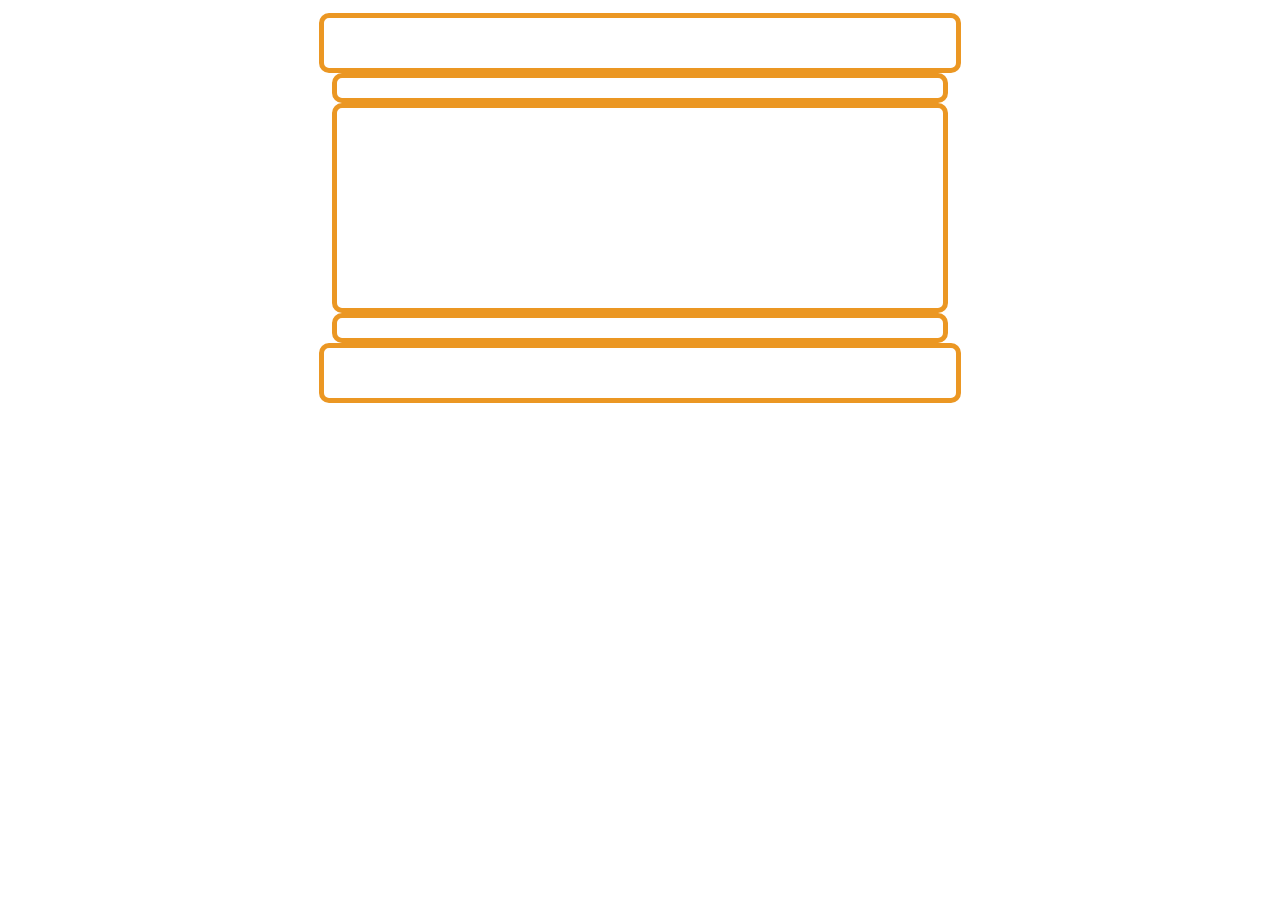
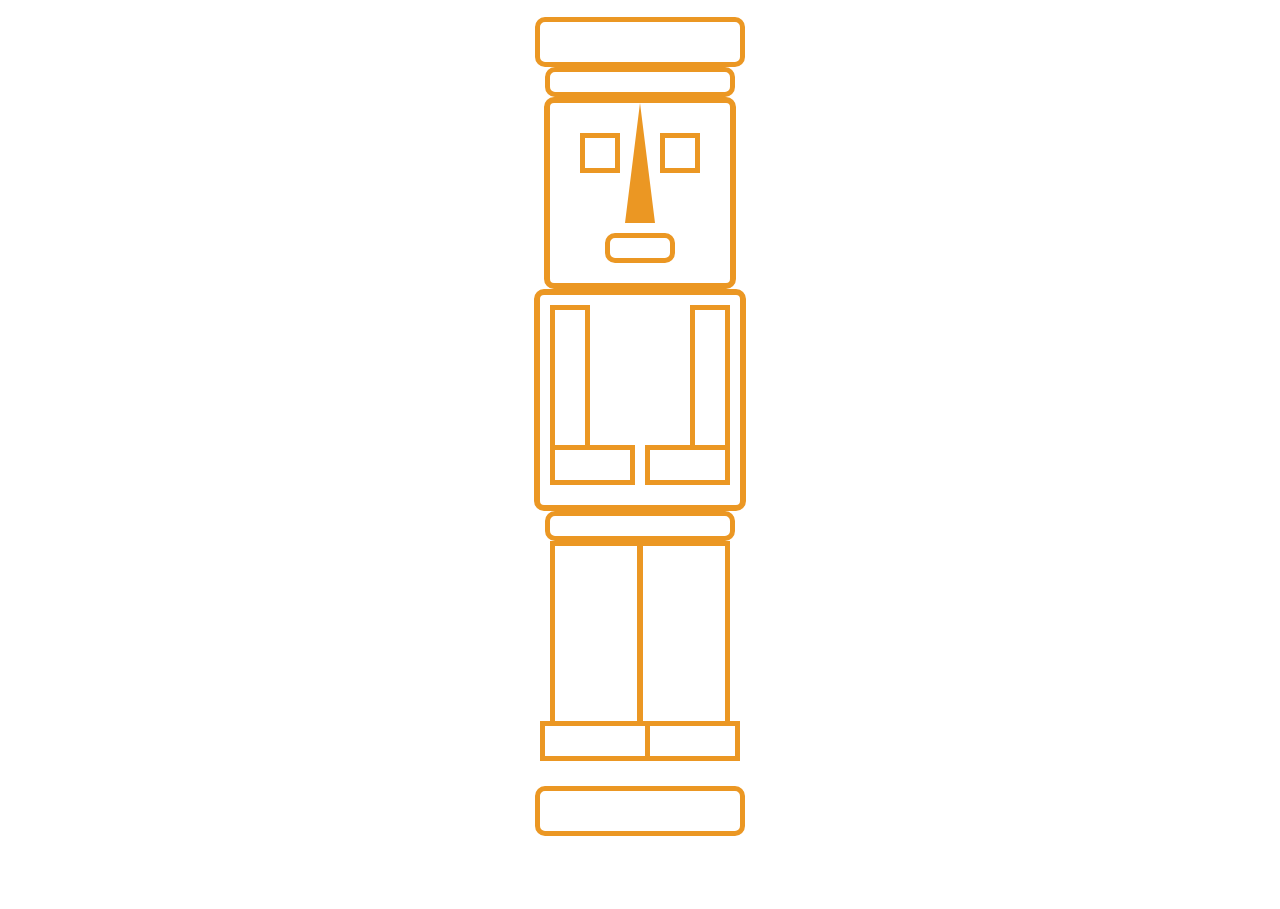
Before and after one commit to miguel788C/miguel, a plain HTML site: page proyecto/index.html in a window 1280 px wide. Shown: the part 101-1010 px from the top of the page. Before the commit the page ends 800 px from the top, so only its background shows below. Drawn offline with Linux system fonts and the light colour scheme.

Commit message:
Update estilos.css

```diff
--- a/proyecto/estilos.css
+++ b/proyecto/estilos.css
@@ -1,8 +1,18 @@
-
+h1{
+    background-color: rgb(241, 134, 28);
+    color: blue;
+    font-family:courier;
+    font-size: 30px;
+}
+p{
+    color: rgb(8, 166, 245);
+    font-family:'Gill Sans', 'Gill Sans MT', Calibri, 'Trebuchet MS', sans-serif;
+    font-size: 20px;
+}
 .rec1{
 
-width: 50%;
-height: 50px;
+width: 200px;
+height: 40px;
 border: 5px solid rgb(235, 151, 35);
 background-color: transparent;
 margin-bottom: 0PX;
@@ -10,7 +20,7 @@ border-radius: 10px ;
 }
 .rec2{
 
-    width: 48%;
+    width: 180px;
     height: 20px;
     border: 5px solid rgb(235, 151, 35);
     background-color: transparent;
@@ -19,19 +29,181 @@ border-radius: 10px ;
 }
 .contenedor{
 
-    width: 48%;
-    height: 200px;
+    width: 180px;
+    height: 180px;
+    background-color: transparent;
+    margin-bottom: 0PX;
+    border-radius: 10px ;
+    position: relative;
+    display: flex;
+    flex-direction: column;
+    align-items: center;
+    justify-content: center;
+    border: 6px solid rgb(235, 151, 35);;
+
+}
+.cua{
+
+    width: 200px;
+    height: 250px;
     border: 5px solid rgb(235, 151, 35);
     background-color: transparent;
     margin-bottom: 0PX;
     border-radius: 10px ;
+
 }
-.cua{
 
-    width: 50%;
-    height: 300px;
+
+.ojo {
+    width: 30px;
+    height: 30px;
+    background-color: #fff;
     border: 5px solid rgb(235, 151, 35);
+    position: absolute;
+}
+
+.ojo.izquierdo {
+    top: 30px;
+    left: 30px;
+}
+
+.ojo.derecho {
+    top: 30px;
+    right: 30px;
+}
+
+.nariz {
+    width: 0;
+    height: 0;
+    border-left: 15px solid transparent;
+    border-right: 15px solid transparent;
+    border-bottom: 120px solid rgb(235, 151, 35);
+    position: absolute;
+    top: 0px;
+    left: calc(50% - 15px);
+}
+
+.boca {
+    width: 60px;
+    height: 20px;
+    position: absolute;
+    top: 130px;
+    border: 5px solid rgb(235, 151, 35);
+    background-color: transparent;
+    border-radius: 10px ;
+}
+
+.contenedor2{
+
+    width: 200px;
+    height: 210px;
     background-color: transparent;
     margin-bottom: 0PX;
     border-radius: 10px ;
+    position: relative;
+    display: flex;
+    flex-direction: column;
+    align-items: center;
+    justify-content: center;
+    border: 6px solid rgb(235, 151, 35);;
+
 }
+
+.mano {
+    width: 30px;
+    height: 140px;
+    background-color: #fff;
+    border: 5px solid rgb(235, 151, 35);
+    position: absolute;
+}
+
+.mano.izquierdo {
+    top: 10px;
+    left: 10px;
+}
+
+.mano.derecho {
+    top: 10px;
+    right: 10px;
+}
+.m {
+    width: 75px;
+    height: 30px;
+    background-color: #fff;
+    border: 5px solid rgb(235, 151, 35);
+    position: absolute;
+}
+
+.m.izquierdo {
+    top: 150px;
+    left: 10px;
+}
+
+.m.derecho {
+    top: 150px;
+    right: 10px;
+}
+.contenedor3{
+
+    width: 200px;
+    height: 180px;
+    background-color: transparent;
+    margin-bottom: 0PX;
+    border-radius: 10px ;
+    position: relative;
+    display: flex;
+    flex-direction: column;
+    align-items: center;
+    justify-content: center;
+    border: 0px solid rgb(235, 151, 35);;
+
+}
+.pie {
+    width: 82px;
+    height: 180px;
+    background-color: #fff;
+    border: 5px solid rgb(235, 151, 35);
+    position: absolute;
+}
+
+.pie.izquierdo {
+    top: 0px;
+    left: 10px;
+}
+
+.pie.derecho {
+    top: 0px;
+    right: 10px;
+}
+.contenedor4{
+
+    width: 200px;
+    height: 180px;
+    background-color: transparent;
+    margin-bottom: 0PX;
+    border-radius: 10px ;
+    position: relative;
+    display: flex;
+    flex-direction: column;
+    align-items: center;
+    justify-content: center;
+    border: 0px solid rgb(235, 151, 35);;
+
+}
+.p {
+    width: 100px;
+    height: 30px;
+    background-color: #fff;
+    border: 5px solid rgb(235, 151, 35);
+    position: absolute;
+}
+
+.p.izquierdo {
+    top: 0px;
+    left: 90px;
+}
+
+.p.derecho {
+    top: 0px;
+    right: 90px;
+}
```
